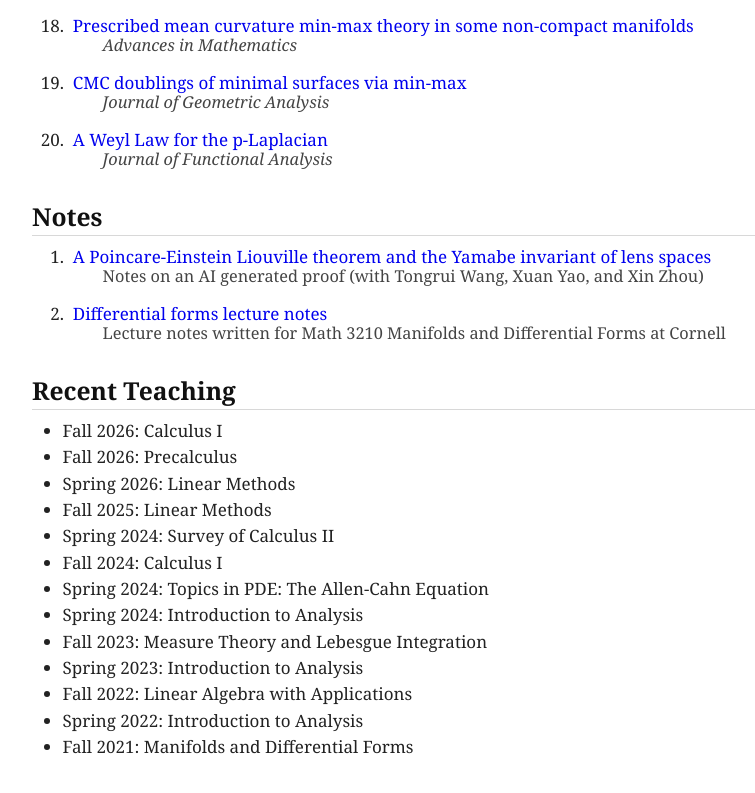
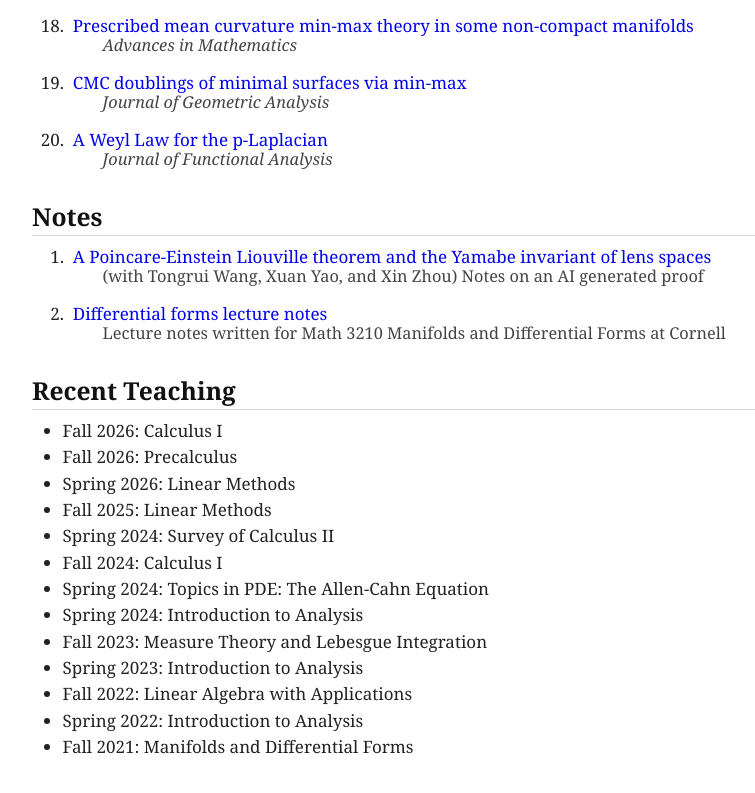
Before and after one commit to liammazurowski/liammazurowski.github.io, a plain HTML site: page index.html in a window 1280 px wide. Shown: the part 1447-2240 px from the top of the page, without its empty margins (158-913 px from the left). Drawn offline with Linux system fonts and the light colour scheme.

Commit message:
Update index.html

```diff
--- a/index.html
+++ b/index.html
@@ -171,7 +171,7 @@
 			<li>
 					<a href="https://arxiv.org/abs/2611.08957" onclick="clicklink('https://arxiv.org/abs/2611.08957'); return false;">A Poincare-Einstein Liouville theorem and the Yamabe invariant of lens spaces </a>
 				<br>
-				<span class="papermeta"> Notes on an AI generated proof (with Tongrui Wang, Xuan Yao, and Xin Zhou) </span>
+				<span class="papermeta"> (with Tongrui Wang, Xuan Yao, and Xin Zhou) Notes on an AI generated proof </span>
 				</li>
 
 			<li>
```
